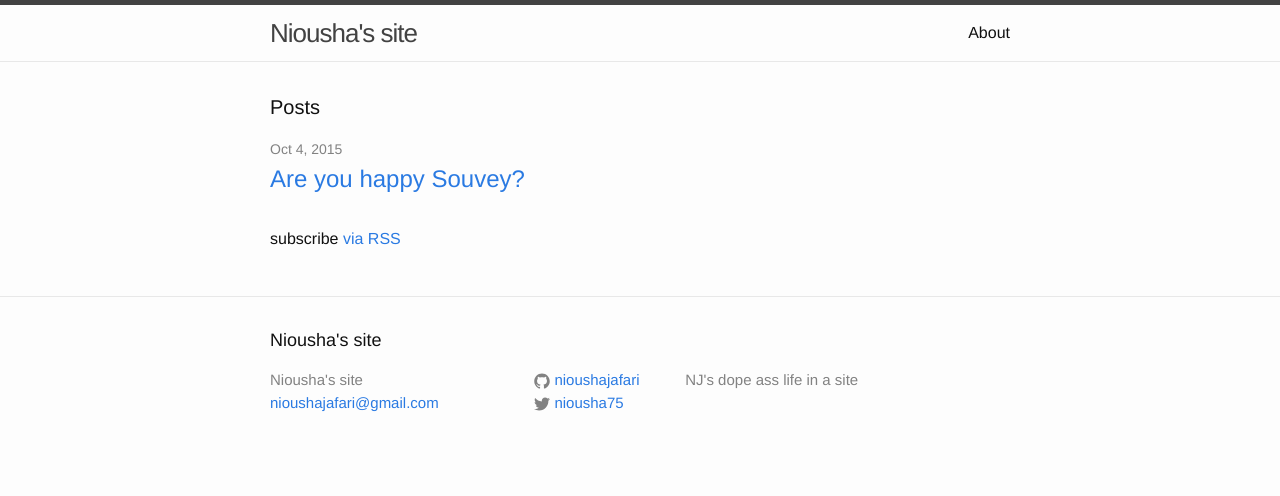
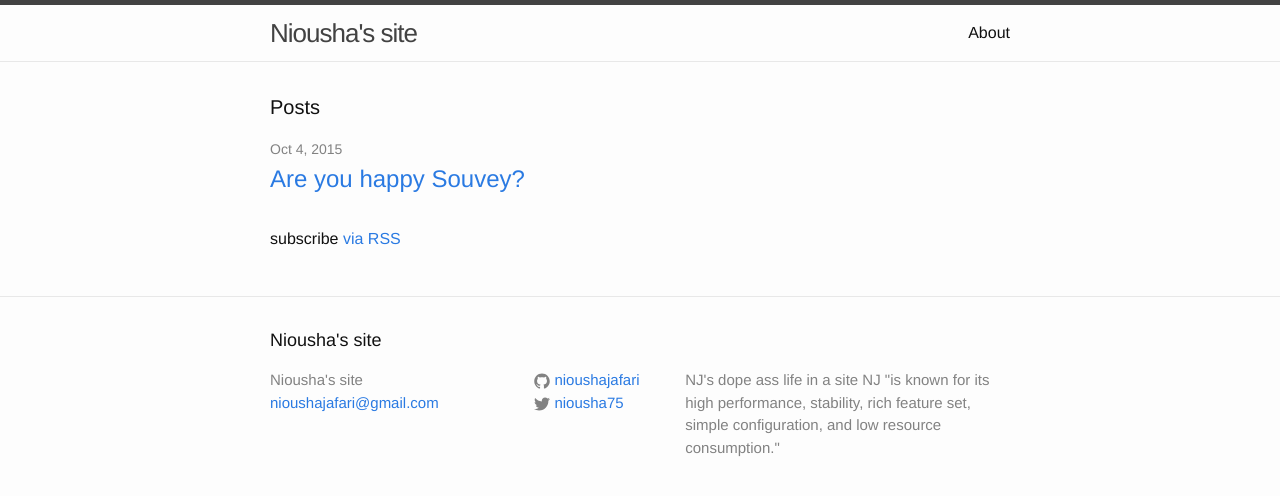
Before and after one commit to jafaria/nioushajafari.github.io, a Jekyll site: the page built from index.html, in a window 1280 px wide. Shown: the top 496 px of the page. Built offline with Jekyll 4.4.1, drawn with Linux system fonts in a browser that asks for light colours.

Commit message:
description update

```diff
--- a/_config.yml
+++ b/_config.yml
@@ -3,6 +3,8 @@ title: Niousha's site
 email: nioushajafari@gmail.com
 description: > # this means to ignore newlines until "baseurl:"
   NJ's dope ass life in a site
+  NJ "is known for its high performance, stability, rich feature set,
+  simple configuration, and low resource consumption."
 baseurl: "" # the subpath of your site, e.g. /blog/
 url: "http://yourdomain.com" # the base hostname & protocol for your site
 twitter_username: niousha75
```
